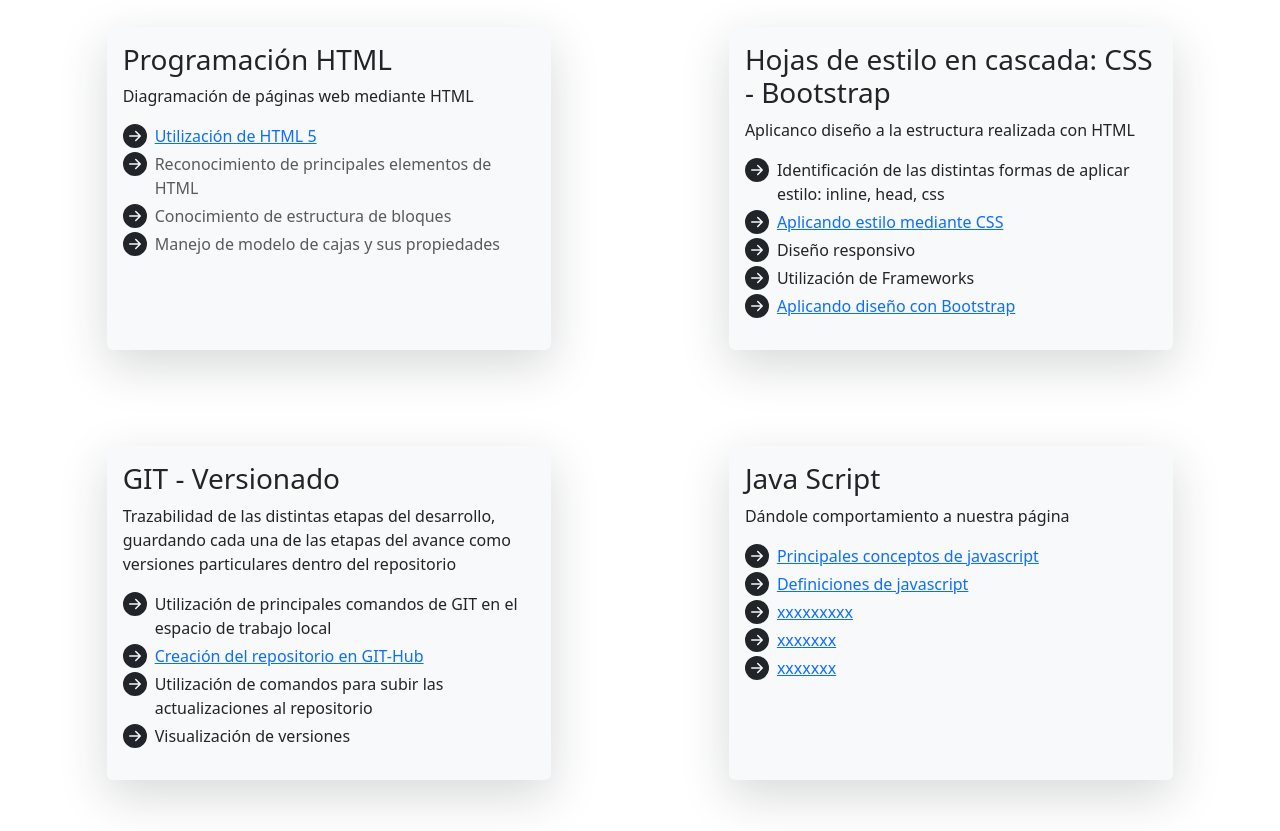
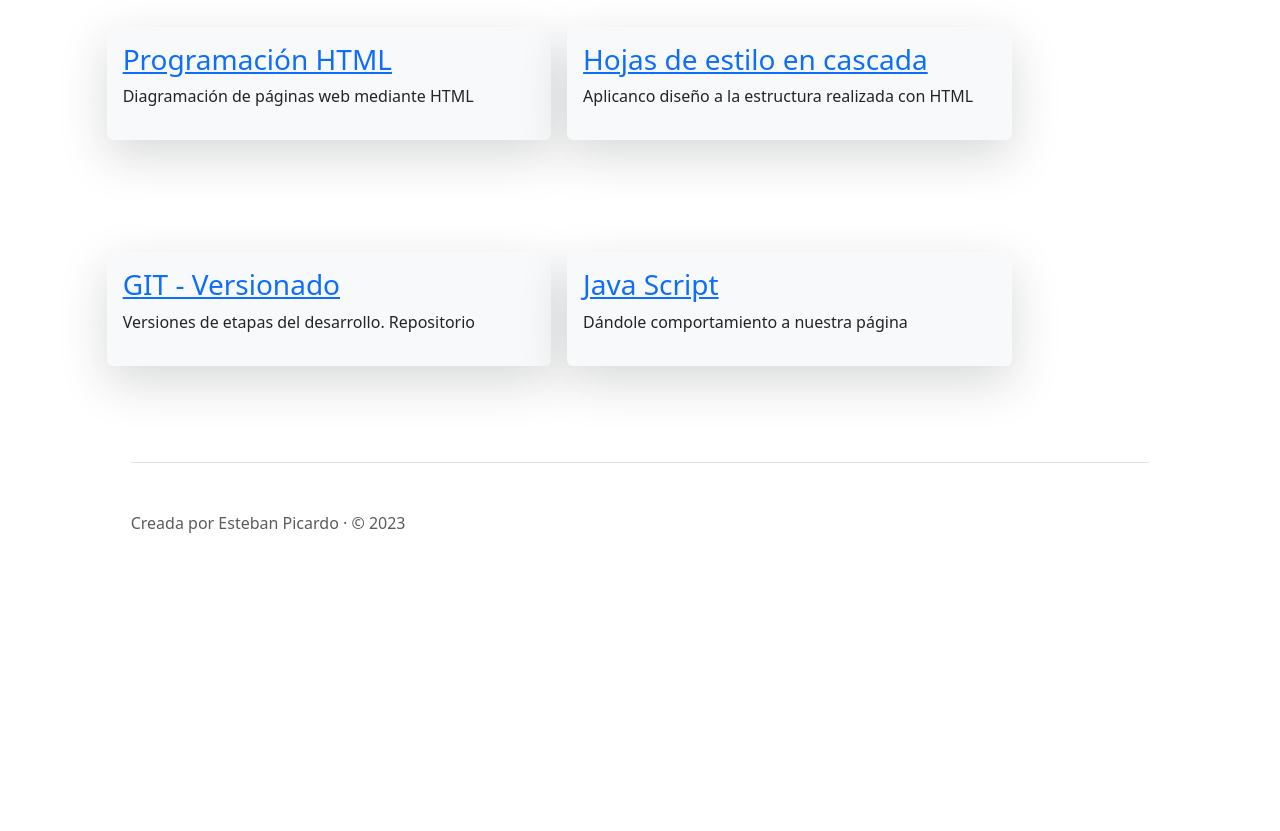
Before and after one commit to 1epicardo/1epicardo.github.io, a plain HTML site: page index.html in a window 1280 px wide. Shown: the part 600-1431 px from the top of the page. After the commit the page ends 1231 px from the top, so only its background shows below. Drawn offline with Linux system fonts and the light colour scheme.

Commit message:
ajustando estilo y aplicando algo de js

```diff
--- a/index.html
+++ b/index.html
@@ -101,12 +101,12 @@
 
         <hr class="col-md-12 mb-5">
 
-        <div class="row g-5">
+        <div class="row g-5 grid gap-3">
 
-          <div class="col-lg-5 shadow-lg p-3 mb-5 bg-body-tertiary rounded">
-            <h3>Programación HTML</h3>
+          <div class="col-lg-5 shadow-lg p-3 mb-5 bg-body-tertiary rounded opacity-90">
+            <h3><a href="#h_html" id="h_html">Programación HTML</a></h3>
             <p>Diagramación de páginas web mediante HTML</p>
-            <ul class="icon-list ps-0">
+            <ul class="icon-list ps-0" id="html" style="display: none;">
               <li class="d-flex align-items-start mb-1">
                 <a href="https://www.w3schools.com/html/default.asp" rel="noopener" target="_blank">
                   Utilización de HTML 5
@@ -121,17 +121,18 @@
               <li class="text-muted d-flex align-items-start mb-1">
                 Manejo de modelo de cajas y sus propiedades
               </li>
+              <p>
+                <a href="#h_html" id="oc_html">ocultar</a>
+              </p>
             </ul>
           </div>
 
-          <div class="col-2"></div>
-
-          <div class="col-lg-5 shadow-lg p-3 mb-5 bg-body-tertiary rounded">
-            <h3>Hojas de estilo en cascada: CSS - Bootstrap</h3>
+          <div class="col-lg-5 shadow-lg p-3 mb-5 bg-body-tertiary rounded opacity-90">
+            <h3><a href="#h_css" id="h_css">Hojas de estilo en cascada</a></h3>
             <p>Aplicanco diseño a la estructura realizada con HTML</p>
-            <ul class="icon-list ps-0">
+            <ul class="icon-list ps-0" id="css" style="display: none;">
               <li class="d-flex align-items-start mb-1">
-                Identificación de las distintas formas de aplicar estilo: inline, head, css
+                Distintas formas de aplicar estilo: inline, head, css
               </li>
               <li class="d-flex align-items-start mb-1">
                 <a href="https://www.w3schools.com/css/default.asp" target="_blank">
@@ -149,17 +150,18 @@
                   Aplicando diseño con Bootstrap
                 </a>
               </li>
+              <p><a href="#h_css" id="oc_css">ocultar</a></p>
             </ul>
           </div>
 
-          <div class="col-lg-5 shadow-lg p-3 mb-5 bg-body-tertiary rounded">
-            <h3>GIT - Versionado</h3>
+          <div class="col-lg-5 shadow-lg p-3 mb-5 bg-body-tertiary rounded opacity-90">
+            <h3><a href="#h_git" id="h_git">GIT - Versionado</a></h3>
             <p>
-              Trazabilidad de las distintas etapas del desarrollo, guardando cada una de las etapas del avance como versiones particulares dentro del repositorio
+              Versiones de etapas del desarrollo. Repositorio
             </p>
-            <ul class="icon-list ps-0">
+            <ul class="icon-list ps-0" id="git" style="display: none;">
               <li class="d-flex align-items-start mb-1">
-                Utilización de principales comandos de GIT en el espacio de trabajo local
+                Comandos de GIT en el espacio de trabajo local
               </li>
               <li class="d-flex align-items-start mb-1">
                 <a href="https://github.com/1epicardo/curriculum" target="_blank">
@@ -167,20 +169,19 @@
                 </a>
               </li>
               <li class="d-flex align-items-start mb-1">
-                Utilización de comandos para subir las actualizaciones al repositorio
+                Comandos para subir las actualizaciones al repositorio
               </li>
               <li class="d-flex align-items-start mb-1">
                 Visualización de versiones
               </li>
+              <p><a href="#h_git" id="oc_git">ocultar</a></p>
             </ul>
           </div>
 
-            <div class="col-2"></div>
-
-          <div class="col-lg-5 shadow-lg p-3 mb-5 bg-body-tertiary rounded">
-            <h3>Java Script</h3>
+          <div class="col-lg-5 shadow-lg p-3 mb-5 bg-body-tertiary rounded opacity-90">
+            <h3><a href="#h_js" id="h_js">Java Script</a></h3>
             <p>Dándole comportamiento a nuestra página</p>
-            <ul class="icon-list ps-0">
+            <ul class="icon-list ps-0" id="js" style="display: none;">
               <li class="d-flex align-items-start mb-1">
                 <a href="https://www.w3schools.com/js/default.asp" target="_blank">
                   Principales conceptos de javascript
@@ -206,10 +207,9 @@
                   xxxxxxx
                 </a>
               </li>
+              <p><a href="#h_js" id="oc_js">ocultar</a></p>
             </ul>
           </div>
-
-          <div class="col-1"></div>
 
         </div>
       </main>
@@ -218,9 +218,7 @@
       </footer>
     </div>
 
-
     <script src="../assets/dist/js/bootstrap.bundle.min.js"></script>
-
-
+    <script src="js/function.js"></script>
   </body>
 </html>
--- a/js/function.js
+++ b/js/function.js
@@ -1,3 +1,4 @@
+/*
 let numero1 = 1;
 let numero2 = 3;
 let numero3 = 5;
@@ -11,12 +12,51 @@ console.log("a+b=" + (numero1 + numero2));
 
 console.log("c=" + numero3);
 console.log("(a+b)*c=" + (numero1 + numero2) * numero3);
-
+*/
 
 
 //acá empezamos con el ejemplo de prueba de javascript con acción en el botón
-
+/*
 document.getElementById("boton1").onclick = function () {
     console.log("se hizo clik en el botón");
     document.getElementById("elemento1").innerHTML = "Esto es la prueba de javascript";
 }
+*/
+
+document.getElementById('h_html').onclick = function () {
+    document.getElementById('html').style.display='';
+}
+
+document.getElementById('oc_html').onclick = function () {
+    document.getElementById('html').style.display='none';
+}
+
+
+
+document.getElementById('h_css').onclick = function () {
+    document.getElementById('css').style.display='';
+}
+
+document.getElementById('oc_css').onclick = function () {
+    document.getElementById('css').style.display='none';
+}
+
+
+
+document.getElementById('h_git').onclick = function () {
+    document.getElementById('git').style.display='';
+}
+
+document.getElementById('oc_git').onclick = function () {
+    document.getElementById('git').style.display='none';
+}
+
+
+
+document.getElementById('h_js').onclick = function () {
+    document.getElementById('js').style.display='';
+}
+
+document.getElementById('oc_js').onclick = function () {
+    document.getElementById('js').style.display='none';
+}
```
